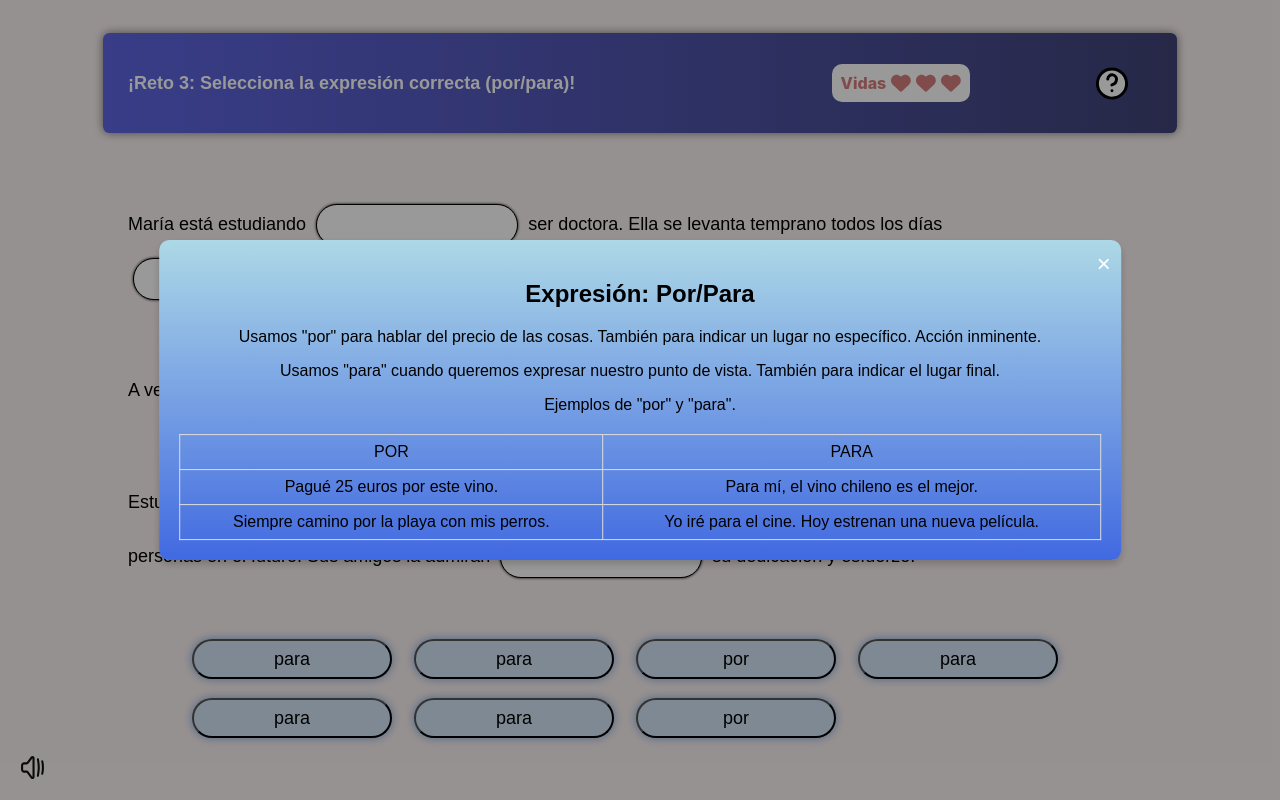
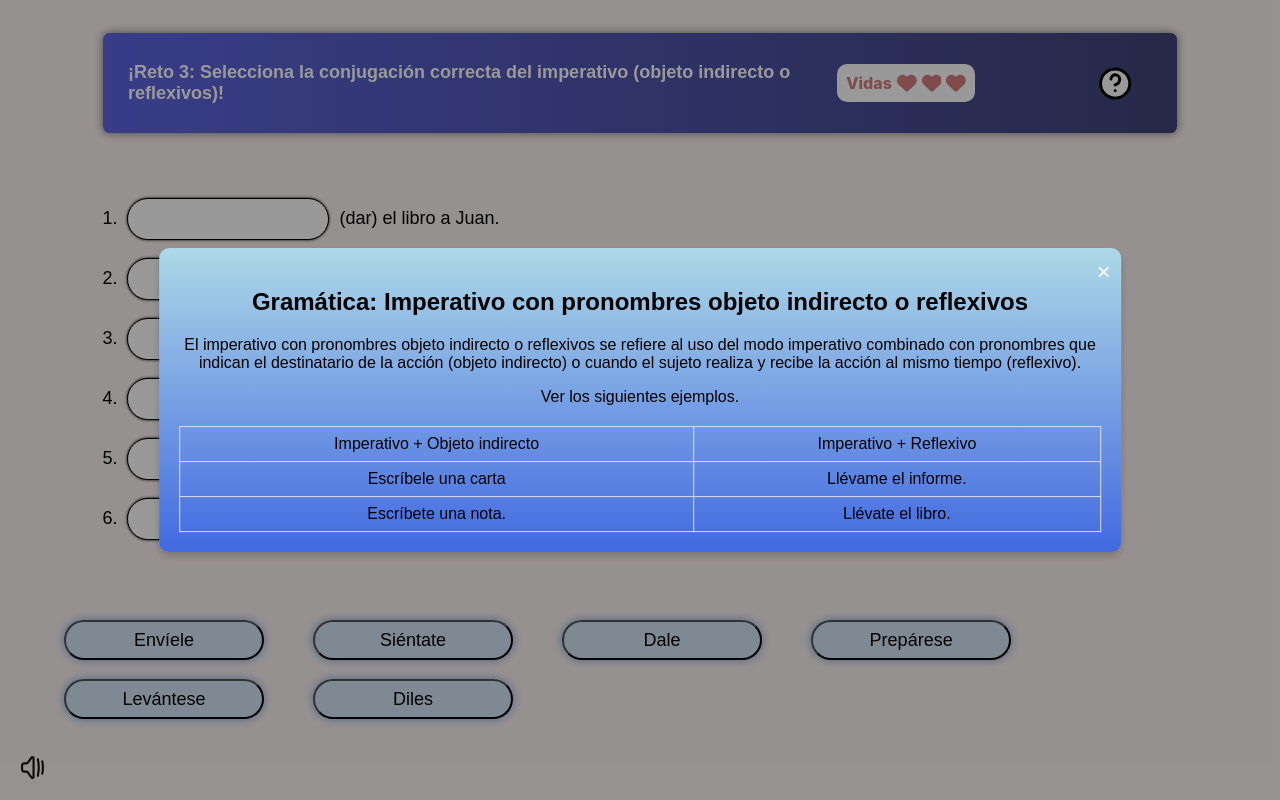
Before and after one commit to AplhaChief/AplhaCHief.github.io, a plain HTML site: page modulo10/game3.html in a window 1280 px wide. Drawn offline with nearby package versions, Linux system fonts and the light colour scheme.

Commit message:
Correcciones_finales

```diff
--- a/modulo10/estilo1.css
+++ b/modulo10/estilo1.css
@@ -58,7 +58,6 @@ body {
     margin-top: 50px;
     margin-left: 5%;
     margin-right: auto;
-    width: 80%; /* Asegura que las oraciones tengan un ancho máximo */
     text-align: left; /* Mantiene el texto alineado a la izquierda */
 }
 
@@ -114,16 +113,17 @@ body {
 }
 
 .botones {
-    margin-top: 5px;
+    margin-top: 40px;
+    margin-left: 5%;
     display: flex;
     gap: 4px;
     flex-direction: row;
-    /*flex-wrap: wrap;*/
+    flex-wrap: wrap;
 }
 
 .botones button {
     margin-bottom: 15px;
-    margin-right: 30px;
+    margin-right: 2%;
     border-radius: 4cap;
     padding: 0px 20px;
     font-size: 18px;
@@ -283,6 +283,23 @@ body {
     /* Habilitar scroll vertical si el contenido es demasiado largo */
 }
 
+.tabla-se {
+    width: 100%;
+    border-collapse: collapse;
+    margin-top: 20px;
+}
+
+    .tabla-se th,
+    .tabla-se td {
+        border: 1px solid #ddd;
+        padding: 8px;
+        text-align: center;
+    }
+
+    .tabla-se tr:hover {
+        background-color: #ddd;
+    }
+
 .cerrar-container {
     position: absolute;
     top: 10px;
@@ -302,13 +319,13 @@ body {
     position: relative;
 }
 
-/*.derecha {
+.derecha {
     text-align: center;
     display: flex;
     flex-direction: column;
     justify-content: center;
     align-items: center;
-}*/
+}
 
 .linea1 {
     position: absolute;
@@ -484,9 +501,9 @@ body {
 
 
     .oraciones {
-        margin-left: 9%;
+        margin-left: 5%;
         margin-top: 50px;
-        margin-bottom: 15px;
+        margin-bottom: 50px;
         float: left;
     }
 
@@ -495,14 +512,17 @@ body {
     }
 
     .botones {
-        margin-top: 20px;
+        margin-top: 50px;
+        margin-right: 10%;
+        margin-left: 15%;
+        float: right;
         flex-direction: row;
-        float: right;
-        margin-right: 8%;
+        justify-content: flex-start;
+        flex-wrap: wrap;
     }
 
     .botones button {
-        margin-bottom: 0px;
+        margin-bottom: 15px;
         margin-right: 15px;
         padding: 0px 5px;
         font-size: 18px;
@@ -510,6 +530,10 @@ body {
 
     .img {
         margin-top: 15px;
+    }
+
+    .modal-contenido {
+        width: 72%;
     }
 }
 
@@ -579,15 +603,14 @@ body {
     }
 
     .botones {
-        margin-top: 10px;
-        margin-bottom: 0px;
-        margin-right: 13.5%;
+        margin-top: 65px;
+        margin-right: 15%;
         float: right;
-        flex-direction: row;
+        flex-direction: column;
     }
 
     .botones button {
-        margin-bottom: 0px;
+        margin-bottom: 15px;
         font-size: 20px;
     }
 
--- a/modulo10/estilo2.css
+++ b/modulo10/estilo2.css
@@ -55,11 +55,10 @@ body {
 }
 
 .oraciones {
-    margin-top: 40px;
+    margin-top: 50px;
     margin-left: 5%;
-    /*margin-right: auto;
-    width: 80%; /* Asegura que las oraciones tengan un ancho máximo */
-    /*text-align: left; /* Mantiene el texto alineado a la izquierda */
+    margin-right: auto;
+    text-align: left; /* Mantiene el texto alineado a la izquierda */
 }
 
 .oraciones p {
@@ -88,7 +87,7 @@ body {
 .contenedor {
     display: inline-block;
     vertical-align: middle;
-    width: 200px;
+    width: 240px;
     height: 40px;
     border: 1px solid #000;
     margin: 0 5px;
@@ -106,7 +105,7 @@ body {
     top: 50%;
     left: 50%;
     transform: translate(-50%, -50%);
-    width: 200px;
+    width: 240px;
     height: 40px;
     border-radius: 2cap;
     background-color: #cdf68f;
@@ -114,7 +113,8 @@ body {
 }
 
 .botones {
-    margin-top: 50px;
+    margin-top: 40px;
+    margin-left: 5%;
     display: flex;
     gap: 4px;
     flex-direction: row;
@@ -124,12 +124,12 @@ body {
 
 .botones button {
     margin-bottom: 15px;
-    margin-right: 4px;
+    margin-right: 2%;
     border-radius: 4cap;
     padding: 0px 20px;
     font-size: 18px;
     cursor: pointer;
-    width: 200px;
+    width: 240px;
     height: 40px;
     box-shadow: 0px 0px 10px rgba(6, 101, 202, 0.5);
     background-color: rgb(211, 229, 245);
@@ -512,14 +512,16 @@ body {
 
     .botones {
         margin-top: 65px;
-        flex-direction: column;
         float: right;
         margin-right: 7%;
+        flex-direction: row;
+        justify-content: flex-start;
+        flex-wrap: wrap;
     }
 
     .botones button {
         margin-bottom: 15px;
-        margin-right: 15px;
+        margin-right: 2%;
         padding: 0px 5px;
         font-size: 18px;
     }
@@ -589,7 +591,8 @@ body {
 
     .oraciones {
         margin-top: 50px;
-        margin-left: 15%;
+        margin-bottom: 20px;
+        margin-left: 12%;
         float: left;
     }
 
@@ -598,8 +601,8 @@ body {
     }
 
     .botones {
-        margin-top: 75px;
-        margin-right: 15%;
+        margin-top: 65px;
+        margin-right: 12%;
         float: right;
         flex-direction: column;
     }
--- a/modulo10/estilo3.css
+++ b/modulo10/estilo3.css
@@ -55,16 +55,15 @@ body {
 }
 
 .oraciones {
-    margin-top: 40px;
+    margin-top: 50px;
     margin-left: 5%;
     margin-right: auto;
-    width: 80%; /* Asegura que las oraciones tengan un ancho máximo */
     text-align: left; /* Mantiene el texto alineado a la izquierda */
 }
 
 .oraciones p {
-    margin-bottom: 20px;
-    font-size: 20px;
+    margin-bottom: 15px;
+    font-size: 18px;
 }
 
 .selected {
@@ -114,7 +113,8 @@ body {
 }
 
 .botones {
-    margin-top: 50px;
+    margin-top: 40px;
+    margin-left: 5%;
     display: flex;
     gap: 4px;
     flex-direction: row;
@@ -124,10 +124,10 @@ body {
 
 .botones button {
     margin-bottom: 15px;
-    margin-right: 4px;
+    margin-right: 2%;
     border-radius: 4cap;
     padding: 0px 20px;
-    font-size: 20px;
+    font-size: 18px;
     cursor: pointer;
     width: 200px;
     height: 40px;
@@ -502,9 +502,7 @@ body {
 
 
     .oraciones {
-        margin-top: 50px;
-        margin-bottom: -30px;
-        margin-left: 10%;
+        margin-left: 8%;
         float: left;
     }
 
@@ -514,29 +512,22 @@ body {
 
     .botones {
         margin-top: 65px;
-        margin-left: 15%;
-        margin-right: 5%;
+        flex-direction: row;
         float: right;
+        margin-right: 7%;
         flex-direction: row;
+        justify-content: flex-start;
+        flex-wrap: wrap;
     }
 
     .botones button {
         margin-bottom: 15px;
-        margin-right: 18px;
+        margin-right: 4%;
         font-size: 18px;
     }
 
     .img {
         margin-top: 15px;
-    }
-
-    .contenedor {
-        margin: 6px 5px;
-        margin-bottom: 6px;
-    }
-
-    .contenedor .boton {
-        font-size: 18px;
     }
 
     .modal-contenido {
@@ -600,9 +591,9 @@ body {
 
     .oraciones {
         margin-top: 50px;
-        margin-bottom: -20px;
-        margin-left: 14%;
-        float: none;
+        margin-bottom: 20px;
+        margin-left: 12%;
+        float: left;
     }
 
     .oraciones p {
@@ -610,30 +601,22 @@ body {
     }
 
     .botones {
-        margin-top: 50px;
-        margin-left: 25%;
-        margin-right: 25%;
+        margin-top: 65px;
+        margin-right: 12%;
         float: right;
-        flex-direction: row;
+        flex-direction: column;
     }
 
     .botones button {
-        margin-bottom: 25px;
-        margin-left: 1%;
-        margin-right: 1%;
+        margin-bottom: 15px;
+        font-size: 20px;
     }
 
     .img {
         margin-top: 15px;
     }
 
-    .contenedor {
-        margin: 10px 5px;
-        margin-bottom: 10px;
-    }
-
     .contenedor .boton {
         font-size: 20px;
     }
-
 }
--- a/modulo10/game3.html
+++ b/modulo10/game3.html
@@ -18,7 +18,7 @@
 <body>
     <!--número de vidas-->
     <div class="container">
-        <p class="texto">¡Reto 3: Selecciona la expresión correcta (por/para)!</p>
+        <p class="texto">¡Reto 3: Selecciona la conjugación correcta del imperativo (objeto indirecto o reflexivos)! </p>
         <div class="info">
             <p style="color: #D67D7D;">Vidas</p>
             <svg xmlns="http://www.w3.org/2000/svg" viewBox="0 0 512 512" style="fill: rgba(214, 125, 125, 1); " class="heart">
@@ -43,47 +43,43 @@
 
     <div class="oraciones">
         <p>
-            María está estudiando
-            <span class="contenedor" data-word="1">
-            </span> ser doctora.
-            Ella se levanta temprano todos los días
-            <span class="contenedor" data-word="1">
-            </span> ir a la universidad.
-
+            1. <span class="contenedor" data-word="1"></span> (dar) el libro a Juan.
+        </p>
+        <p>
+            2. <span class="contenedor" data-word="2"></span> (enviar) el correo a la profesora.
+        </p>
+        <p>
+            3. <span class="contenedor" data-word="3"></span> (decir) la verdad a tus padres.
+        </p>
+        <p>
+            4. <span class="contenedor" data-word="4"></span> (levantarase) temprano mañana.
+        </p>
+        <p>
+            5. <span class="contenedor" data-word="5"></span> (sentarse) aquí, por favor.
+        </p>
+        <p>
+            6. <span class="contenedor" data-word="6"></span> (prepararse) para la reunión.
         </p>
     </div>
 
-    <div class="oraciones">
-        <p>
-            A veces, tiene que pasar
-            <span class="contenedor" data-word="2">
-            </span> el parque
-            <span class="contenedor" data-word="1">
-            </span> llegar a tiempo a sus clases.
-
-        </p>
+    <div class="botones" id="botones-container">
+        <button class="boton" data-word="2">Envíele</button>
+        <button class="boton" data-word="5">Siéntate</button>
+        <button class="boton" data-word="1">Dale</button>
+        <button class="boton" data-word="6">Prepárese</button>
+        <button class="boton" data-word="4">Levántese</button>
+        <button class="boton" data-word="3">Diles</button>
     </div>
 
-    <div class="oraciones">
-        <p>
-            Estudia mucho
-            <span class="contenedor" data-word="1">
-            </span> obtener buenas calificaciones y
-            <span class="contenedor" data-word="1">
-            </span> poder ayudar a las personas en el futuro. Sus amigos la admiran
-            <span class="contenedor" data-word="2">
-            </span> su dedicación y esfuerzo.
-        </p>
-    </div>
-    <!--Se indica cuál es la respuesta correcta-->
-    <div class="botones" id="botones-container">
-        <button class="boton" data-word="1">para</button>
-        <button class="boton" data-word="1">para</button>
-        <button class="boton" data-word="2">por</button>
-        <button class="boton" data-word="1">para</button>
-        <button class="boton" data-word="1">para</button>
-        <button class="boton" data-word="1">para</button>
-        <button class="boton" data-word="2">por</button>
+        <!-- Modal -->
+    <div id="gameOverModal" class="modal">
+        <div class="modal-content">
+            <h2 style="text-align: center; font-family: 'Freeman', sans-serif;">GAME OVER</h2>
+            <div class="modal-buttons">
+                <button id="reintentarBtn">Reintentar</button>
+                <button id="salirBtn">Salir</button>
+            </div>
+        </div>
     </div>
 
     <!-- Cuadro de repaso que aparece al ingresar al juego -->
@@ -93,32 +89,29 @@
             <div class="cerrar-container">
                 <span class="cerrar">&times;</span>
             </div>
-            <h2>Expresión: Por/Para</h2>
+            <h2>Gramática: Imperativo con pronombres objeto indirecto o reflexivos</h2>
             <p>
-                Usamos "por" para hablar del precio de las cosas.
-                También para indicar un lugar no específico.
-                Acción inminente.
+                El imperativo con pronombres objeto indirecto o reflexivos se refiere al
+                uso del modo imperativo combinado con pronombres que indican el destinatario
+                de la acción (objeto indirecto) o cuando el sujeto realiza y recibe la acción
+                al mismo tiempo (reflexivo).
             </p>
             <p>
-                Usamos "para" cuando queremos expresar nuestro punto de vista.
-                También para indicar el lugar final.
-            </p>
-            <p>
-                Ejemplos de "por" y "para".
+                Ver los siguientes ejemplos.
             </p>
 
             <table class="tabla-por">
                 <tr>
-                    <td>POR</td>
-                    <td>PARA</td>
+                    <td>Imperativo + Objeto indirecto</td>
+                    <td>Imperativo + Reflexivo</td>
                 </tr>
                 <tr>
-                    <td>Pagué 25 euros por este vino.</td>
-                    <td>Para mí, el vino chileno es el mejor.</td>
+                    <td>Escríbele una carta</td>
+                    <td>Llévame el informe.</td>
                 </tr>
                 <tr>
-                    <td>Siempre camino por la playa con mis perros.</td>
-                    <td>Yo iré para el cine. Hoy estrenan una nueva película.</td>
+                    <td>Escríbete una nota.</td>
+                    <td>Llévate el libro.</td>
                 </tr>
             </table>
         </div>
--- a/modulo11/estilo1.css
+++ b/modulo11/estilo1.css
@@ -55,11 +55,10 @@ body {
 }
 
 .oraciones {
-    margin-top: 40px;
+    margin-top: 50px;
     margin-left: 5%;
-    /*margin-right: auto;
-    width: 80%; /* Asegura que las oraciones tengan un ancho máximo */
-    /*text-align: left; /* Mantiene el texto alineado a la izquierda */
+    margin-right: auto;
+    text-align: left; /* Mantiene el texto alineado a la izquierda */
 }
 
 .oraciones p {
@@ -114,7 +113,8 @@ body {
 }
 
 .botones {
-    margin-top: 5px;
+    margin-top: 40px;
+    margin-left: 5%;
     display: flex;
     gap: 4px;
     flex-direction: row;
@@ -124,7 +124,7 @@ body {
 
 .botones button {
     margin-bottom: 15px;
-    margin-right: 4px;
+    margin-right: 2%;
     border-radius: 4cap;
     padding: 0px 20px;
     font-size: 20px;
@@ -502,7 +502,9 @@ body {
 
 
     .oraciones {
-        margin-left: 15%;
+        margin-left: 5%;
+        margin-top: 50px;
+        margin-bottom: 50px;
         float: left;
     }
 
@@ -522,6 +524,7 @@ body {
 
     .botones button {
         margin-bottom: 15px;
+        margin-right: 15px;
         font-size: 18px;
     }
 
@@ -602,6 +605,7 @@ body {
 
     .botones button {
         margin-bottom: 15px;
+        font-size: 20px;
     }
 
     .img {
--- a/modulo11/estilo2.css
+++ b/modulo11/estilo2.css
@@ -55,16 +55,15 @@ body {
 }
 
 .oraciones {
-    margin-top: 40px;
+    margin-top: 50px;
     margin-left: 5%;
-    /*margin-right: auto;
-    width: 80%; /* Asegura que las oraciones tengan un ancho máximo */
-    /*text-align: left; /* Mantiene el texto alineado a la izquierda */
+    margin-right: auto;
+    text-align: left; /* Mantiene el texto alineado a la izquierda */
 }
 
 .oraciones p {
     margin-bottom: 15px;
-    font-size: 20px;
+    font-size: 18px;
 }
 
 .selected {
@@ -88,7 +87,7 @@ body {
 .contenedor {
     display: inline-block;
     vertical-align: middle;
-    width: 200px;
+    width: 240px;
     height: 40px;
     border: 1px solid #000;
     margin: 0 5px;
@@ -97,6 +96,8 @@ body {
     background-color: white;
     box-shadow: 0px 0px 3px;
     cursor: pointer;
+    margin-top: 5px;
+    margin-bottom: 5px;
 }
 
 
@@ -106,7 +107,7 @@ body {
     top: 50%;
     left: 50%;
     transform: translate(-50%, -50%);
-    width: 200px;
+    width: 240px;
     height: 40px;
     border-radius: 2cap;
     background-color: #cdf68f;
@@ -114,7 +115,8 @@ body {
 }
 
 .botones {
-    margin-top: 5px;
+    margin-top: 40px;
+    margin-left: 5%;
     display: flex;
     gap: 4px;
     flex-direction: row;
@@ -124,12 +126,12 @@ body {
 
 .botones button {
     margin-bottom: 15px;
-    margin-right: 4px;
+    margin-right: 2%;
     border-radius: 4cap;
     padding: 0px 20px;
-    font-size: 20px;
+    font-size: 18px;
     cursor: pointer;
-    width: 200px;
+    width: 240px;
     height: 40px;
     box-shadow: 0px 0px 10px rgba(6, 101, 202, 0.5);
     background-color: rgb(211, 229, 245);
@@ -449,7 +451,7 @@ body {
         align-items: flex-start;
     }
     .izquierda, .derecha {
-        width: 100%;
+        width: auto;
     }
 }
 
@@ -511,10 +513,9 @@ body {
     }
 
     .botones {
-        margin-top: 50px;
-        margin-right: 10%;
-        margin-left: 15%;
+        margin-top: 65px;
         float: right;
+        margin-right: 7%;
         flex-direction: row;
         justify-content: flex-start;
         flex-wrap: wrap;
@@ -522,6 +523,7 @@ body {
 
     .botones button {
         margin-bottom: 15px;
+        padding: 0px 5px;
         font-size: 18px;
     }
 
@@ -585,7 +587,9 @@ body {
     }
 
     .oraciones {
-        margin-left: 15%;
+        margin-top: 50px;
+        margin-bottom: 20px;
+        margin-left: 9%;
         float: left;
     }
 
@@ -594,14 +598,15 @@ body {
     }
 
     .botones {
-        margin-top: 65px;
-        margin-right: 15%;
+        margin-top: 80px;
+        margin-right: 10%;
         float: right;
         flex-direction: column;
     }
 
     .botones button {
-        margin-bottom: 15px;
+        margin-bottom: 25px;
+        font-size: 20px;
     }
 
     .img {
```
Also changed, not shown: modulo10/game1.html (+53 -114 lines), modulo10/game2.html (+28 -39 lines), modulo7/game3.html (+1 -1 lines).
